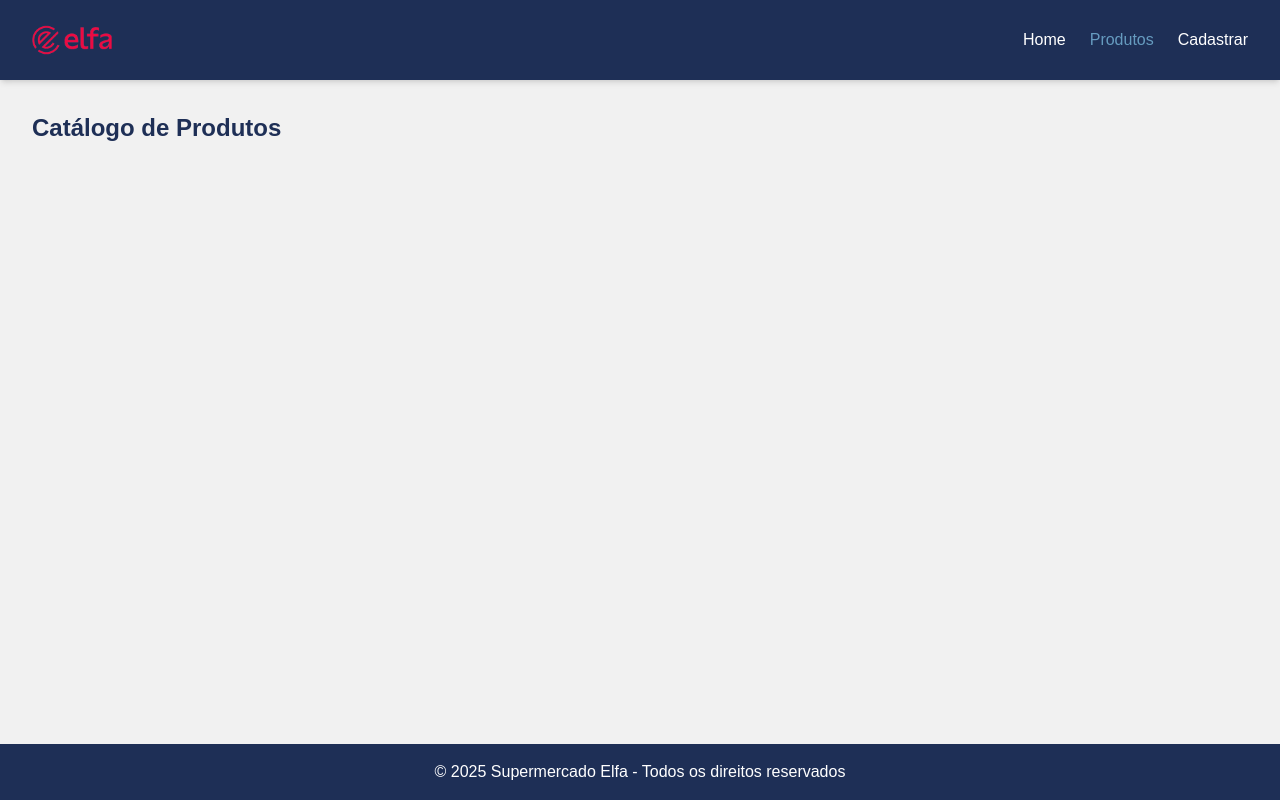
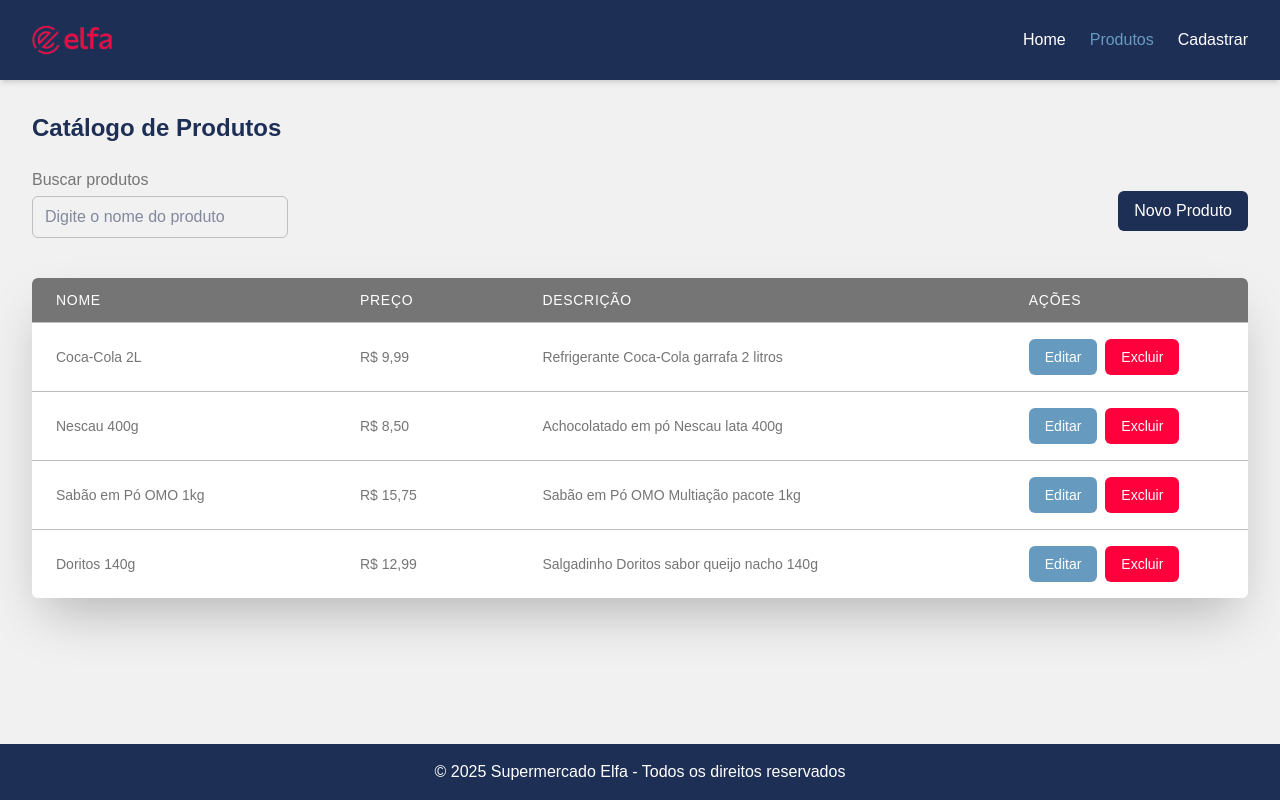
Before and after one commit to livbrandao/supermarket-products, a Next.js app: page /produtos in a window 1280 px wide. Built offline with nearby package versions, Linux system fonts and the light colour scheme.

Commit message:
:sparkles: feat: Listagem de produtos na tabela com edição e delete

```diff
--- a/src/app/globals.css
+++ b/src/app/globals.css
@@ -18,6 +18,30 @@
     @apply bg-[var(--gray)] text-[var(--blue)];
     font-family: Arial, Helvetica, sans-serif;
   }
+
+  /* Scrollbar customizada */
+  .custom-scrollbar::-webkit-scrollbar {
+    width: 8px;
+  }
+
+  .custom-scrollbar::-webkit-scrollbar-track {
+    background: #f1f1f1;
+    border-radius: 9999px;
+  }
+
+  .custom-scrollbar::-webkit-scrollbar-thumb {
+    background-color: #c1c1c1;
+    border-radius: 9999px;
+    border: 20px solid transparent;
+    background-clip: content-box;
+    margin-bottom: 2px;
+  }
+
+  /* Firefox */
+  .custom-scrollbar {
+    scrollbar-width: thin;
+    scrollbar-color: #c1c1c1 #f1f1f1;
+  }
 }
 
 @theme inline {
--- a/src/app/produtos/page.tsx
+++ b/src/app/produtos/page.tsx
@@ -1,3 +1,4 @@
+import ProductList from "@/components/ProductList";
 import React from "react";
 
 export default function ProdutosPage() {
@@ -6,6 +7,7 @@
       <h1 className="text-2xl font-bold text-[var(--blue)] mb-6">
         Catálogo de Produtos
       </h1>
+      <ProductList />
     </main>
   );
 }
--- /dev/null
+++ b/src/components/ProductList.tsx
@@ -0,0 +1,226 @@
+"use client";
+import {
+  fetchProducts,
+  updateExistingProduct,
+  deleteExistingProduct,
+} from "@/lib/api";
+import { Product, ProductFilter } from "@/lib/types";
+import { debouncedSearch, formatPrice } from "@/lib/utils";
+import Link from "next/link";
+import React, { useState, useEffect } from "react";
+import Button from "./ui/Button";
+import Input from "./ui/Input";
+import Modal from "./ui/Modal";
+import Table from "./ui/Table";
+import ProductForm from "./ProductForm";
+
+const ProductList: React.FC = () => {
+  const [products, setProducts] = useState<Product[]>([]);
+  const [isLoading, setIsLoading] = useState(true);
+  const [filter, setFilter] = useState<ProductFilter>({
+    name: "",
+    page: 1,
+    limit: 10,
+  });
+
+  const [searchTerm, setSearchTerm] = useState("");
+  const [selectedProduct, setSelectedProduct] = useState<Product | null>(null);
+  const [isDeleteModalOpen, setIsDeleteModalOpen] = useState(false);
+  const [isEditModalOpen, setIsEditModalOpen] = useState(false);
+
+  useEffect(() => {
+    loadProducts();
+  }, [filter]);
+
+  const loadProducts = async () => {
+    setIsLoading(true);
+    try {
+      const response = await fetchProducts(filter);
+      if (response.status === 200) {
+        setProducts(response.data.data);
+      } else {
+        console.error("Erro ao buscar produtos:", response.message);
+      }
+    } catch (error) {
+      console.error("Erro ao buscar produtos:", error);
+    } finally {
+      setIsLoading(false);
+    }
+  };
+
+  const handleSearch = (value: string) => {
+    setSearchTerm(value);
+    debouncedSearch(() => {
+      setFilter((prev) => ({ ...prev, name: value, page: 1 }));
+    }, value);
+  };
+
+  const handleEditClick = (product: Product) => {
+    setSelectedProduct(product);
+    setIsEditModalOpen(true);
+  };
+
+  const handleDeleteClick = (product: Product) => {
+    setSelectedProduct(product);
+    setIsDeleteModalOpen(true);
+  };
+
+  const handleUpdateProduct = async (productData: any) => {
+    if (!selectedProduct) return;
+
+    try {
+      const response = await updateExistingProduct(
+        selectedProduct.id,
+        productData
+      );
+
+      if (response.status === 200) {
+        setIsEditModalOpen(false);
+        loadProducts();
+        alert("Produto atualizado com sucesso!");
+      } else {
+        alert(`Erro ao atualizar produto: ${response.message}`);
+      }
+    } catch (error) {
+      console.error("Erro ao atualizar produto:", error);
+      alert("Ocorreu um erro ao atualizar o produto. Tente novamente.");
+    }
+  };
+
+  const handleDeleteProduct = async () => {
+    if (!selectedProduct) return;
+
+    try {
+      const response = await deleteExistingProduct(selectedProduct.id);
+
+      if (response.status === 200) {
+        setIsDeleteModalOpen(false);
+        loadProducts();
+        alert("Produto excluído com sucesso!");
+      } else {
+        alert(`Erro ao excluir produto: ${response.message}`);
+      }
+    } catch (error) {
+      console.error("Erro ao excluir produto:", error);
+      alert("Ocorreu um erro ao excluir o produto. Tente novamente.");
+    }
+  };
+
+  const columns = [
+    {
+      header: "Nome",
+      accessor: "name" as keyof Product,
+      width: "25%",
+    },
+    {
+      header: "Preço",
+      accessor: (product: Product) => formatPrice(product.price),
+      width: "15%",
+    },
+    {
+      header: "Descrição",
+      accessor: (product: Product) => product.description || "-",
+      width: "40%",
+    },
+    {
+      header: "Ações",
+      accessor: (product: Product) => (
+        <div className="flex space-x-2">
+          <Button
+            variant="secondary"
+            className="px-2 py-1 text-sm"
+            onClick={(e) => {
+              e.stopPropagation();
+              handleEditClick(product);
+            }}
+          >
+            Editar
+          </Button>
+          <Button
+            variant="danger"
+            className="px-2 py-1 text-sm"
+            onClick={(e) => {
+              e.stopPropagation();
+              handleDeleteClick(product);
+            }}
+          >
+            Excluir
+          </Button>
+        </div>
+      ),
+      width: "20%",
+    },
+  ];
+
+  return (
+    <div className="space-y-6">
+      <div className="flex flex-col sm:flex-row justify-between items-center gap-4">
+        <div className="w-full sm:w-64">
+          <Input
+            id="search"
+            label="Buscar produtos"
+            value={searchTerm}
+            onChange={(e) => handleSearch(e.target.value)}
+            placeholder="Digite o nome do produto"
+          />
+        </div>
+        <Link href="/cadastro">
+          <Button variant="primary">Novo Produto</Button>
+        </Link>
+      </div>
+
+      <Table
+        columns={columns}
+        data={products}
+        isLoading={isLoading}
+        emptyMessage="Nenhum produto encontrado"
+      />
+
+      {selectedProduct && (
+        <>
+          <Modal
+            isOpen={isDeleteModalOpen}
+            onClose={() => setIsDeleteModalOpen(false)}
+            title="Confirmar Exclusão"
+            footer={
+              <>
+                <Button
+                  variant="outline"
+                  onClick={() => setIsDeleteModalOpen(false)}
+                >
+                  Cancelar
+                </Button>
+                <Button variant="danger" onClick={handleDeleteProduct}>
+                  Confirmar Exclusão
+                </Button>
+              </>
+            }
+          >
+            <p>
+              Tem certeza que deseja excluir o produto{" "}
+              <strong>{selectedProduct.name}</strong>?
+            </p>
+            <p className="mt-2 text-[var(--gray-dark-more)]">
+              Esta ação não poderá ser desfeita.
+            </p>
+          </Modal>
+
+          <Modal
+            isOpen={isEditModalOpen}
+            onClose={() => setIsEditModalOpen(false)}
+            title="Editar Produto"
+            maxWidth="max-w-4xl"
+          >
+            <ProductForm
+              initialData={selectedProduct}
+              onSubmit={handleUpdateProduct}
+              isEditing={true}
+            />
+          </Modal>
+        </>
+      )}
+    </div>
+  );
+};
+
+export default ProductList;
--- a/src/components/ui/Modal.tsx
+++ b/src/components/ui/Modal.tsx
@@ -9,6 +9,7 @@
   children: React.ReactNode;
   footer?: React.ReactNode;
   maxWidth?: string;
+  maxHeigth?: string;
 }
 
 const Modal: React.FC<ModalProps> = ({
@@ -42,24 +43,25 @@
   }
 
   return (
-    <div className="fixed inset-0 z-50 overflow-y-auto">
-      <div className="flex items-center justify-center min-h-screen pt-4 px-4 pb-20 text-center sm:block sm:p-0">
-        <div className="fixed inset-0 transition-opacity" onClick={onClose}>
-          <div className="absolute inset-0 bg-black opacity-50"></div>
-        </div>
+    <div className="fixed  inset-14 rounded-2xl ">
+      <div className="flex items-center justify-center min-h-screen pt-4 px-4 pb-20 text-center sm:block sm:p-0 ">
+        <div
+          className="fixed inset-50 transition-shadow "
+          onClick={onClose}
+        ></div>
 
         <span className="hidden sm:inline-block sm:align-middle sm:h-screen">
           &#8203;
         </span>
 
         <div
-          className={`inline-block align-bottom bg-white rounded-lg text-left overflow-hidden shadow-xl transform transition-all sm:my-8 sm:align-middle ${maxWidth} w-full`}
+          className={`inline-block align-bottom bg-white rounded-lg text-left shadow-xl transform transition-all sm:my-8 sm:align-sub ${maxWidth} w-full border border-[var(--gray-border)]`}
           role="dialog"
           aria-modal="true"
           aria-labelledby="modal-headline"
           onClick={(e) => e.stopPropagation()}
         >
-          <div className="flex justify-between items-center px-6 py-4 border-b border-[var(--gray-border)]">
+          <div className="flex justify-between items-center px-6 py-4 border-b border-[var(--gray-border)] ">
             <h3
               className="text-lg font-medium text-[var(--blue)]"
               id="modal-headline"
@@ -87,7 +89,9 @@
             </Button>
           </div>
 
-          <div className="px-6 py-4">{children}</div>
+          <div className="px-6 py-4 overflow-y-auto max-h-[calc(100vh-240px)] mr-2 my-1">
+            {children}
+          </div>
 
           {footer && (
             <div className="px-6 py-4 border-t border-[var(--gray-border)] bg-[var(--gray)] flex justify-end space-x-2">
--- a/src/components/ui/Table.tsx
+++ b/src/components/ui/Table.tsx
@@ -22,14 +22,14 @@
   onRowClick,
 }: TableProps<T>) {
   return (
-    <div className="w-full overflow-x-auto bg-white rounded-md shadow">
+    <div className="w-full overflow-x-auto bg-white rounded-md shadow-2xl">
       <table className="min-w-full divide-y divide-[var(--gray-border)]">
-        <thead className="bg-[var(--gray)]">
+        <thead className="bg-[var(--gray-dark-more)]">
           <tr>
             {columns.map((column, index) => (
               <th
                 key={index}
-                className="px-6 py-3 text-left text-sm font-medium text-[var(--blue)] tracking-wider"
+                className="px-6 py-3 text-left text-sm font-medium text-white tracking-wider uppercase"
                 style={{ width: column.width }}
               >
                 {column.header}
```
